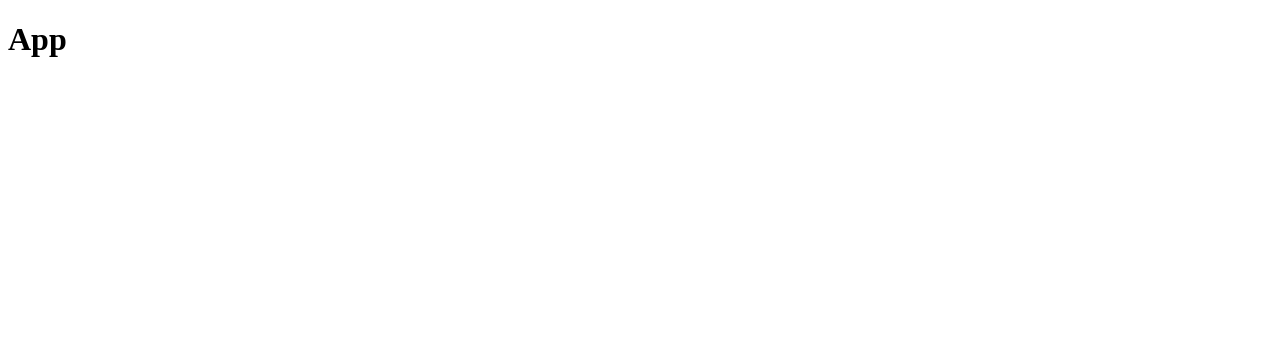
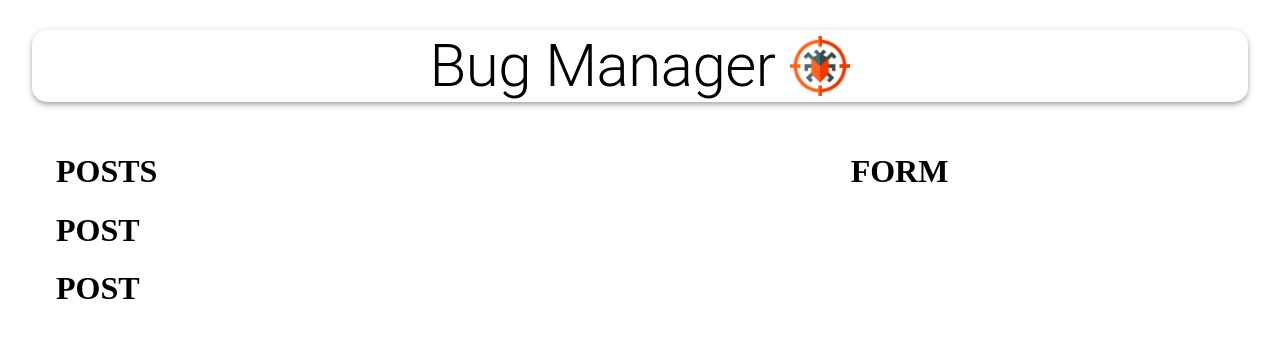
Before and after one commit to samyyuv/bug-manager, a React (Create React App) app in the folder client/: page / in a window 1280 px wide. Shown: the top 338 px of the page. Built offline with nearby package versions, Linux system fonts and the light colour scheme.

Commit message:
doing the structure of home

```diff
--- a/client/src/App.js
+++ b/client/src/App.js
@@ -1,10 +1,32 @@
 import React from "react";
+import { Container, AppBar, Typography, Grow, Grid } from '@material-ui/core';
+
+import Posts from "./components/Posts/Posts";
+import Form from "./components/Form/Form";
+import bug from './images/bug.png'
+import useStyles from './styles'
 
 const App = () => {
+  const classes = useStyles();
   return (
-    <div>
-      <h1>App</h1>
-    </div>
+    <Container maxWidth="lg">
+      <AppBar className={classes.appBar} position="static" color="inherit">
+        <Typography variant="h2" align="center">Bug Manager</Typography>
+        <img className={classes.image} src={bug} alt="bug" height="60" />
+      </AppBar>
+      <Grow in>
+        <Container>
+          <Grid container justify="space-between" alignItems="stretch" spacing={3}>
+            <Grid item xs={12} sm={7}>
+              <Posts />
+            </Grid>
+            <Grid item xs={12} sm={4}>
+              <Form />
+            </Grid>
+          </Grid>
+        </Container>
+      </Grow>
+    </Container>
   )
 }
 
--- a/client/src/components/Form/Form.js
+++ b/client/src/components/Form/Form.js
@@ -0,0 +1,11 @@
+import React from "react";
+//import useStyles from './styles'
+
+const Form = () => {
+  //const classes = useStyles();
+  return (
+    <h1>FORM</h1>
+  );
+}
+
+export default Form;
--- a/client/src/components/Form/styles.js
+++ b/client/src/components/Form/styles.js
@@ -0,0 +1,5 @@
+import { makeStyles } from '@material-ui/core/styles';
+
+export default makeStyles((theme) => ({
+
+}));
--- a/client/src/components/Posts/Post/Post.js
+++ b/client/src/components/Posts/Post/Post.js
@@ -0,0 +1,11 @@
+import React from "react";
+//import useStyles from './styles'
+
+const Post = () => {
+  //  const classes = useStyles();
+  return (
+    <h1>POST</h1>
+  );
+}
+
+export default Post;
--- a/client/src/components/Posts/Post/styles.js
+++ b/client/src/components/Posts/Post/styles.js
@@ -0,0 +1,5 @@
+import { makeStyles } from '@material-ui/core/styles';
+
+export default makeStyles({
+
+});
--- a/client/src/components/Posts/Posts.js
+++ b/client/src/components/Posts/Posts.js
@@ -0,0 +1,16 @@
+import React from "react";
+import Post from "./Post/Post";
+//import useStyles from './styles'
+
+const Posts = () => {
+  // const classes = useStyles();
+  return (
+    <>
+      <h1>POSTS</h1>
+      <Post />
+      <Post />
+    </>
+  );
+}
+
+export default Posts;
--- a/client/src/components/Posts/styles.js
+++ b/client/src/components/Posts/styles.js
@@ -0,0 +1,5 @@
+import { makeStyles } from '@material-ui/core/styles';
+
+export default makeStyles((theme) => ({
+
+}));
--- /dev/null
+++ b/client/src/styles.js
@@ -0,0 +1,15 @@
+import { makeStyles } from "@material-ui/core/styles";
+
+export default makeStyles(() => ({
+  appBar: {
+    borderRadius: 15,
+    margin: '30px 0',
+    display: 'flex',
+    flexDirection: 'row',
+    justifyContent: 'center',
+    alignItems: 'center',
+  },
+  image: {
+    marginLeft: '15px',
+  },
+}))
```
Also changed, not shown: client/src/images/bug.png (added).
